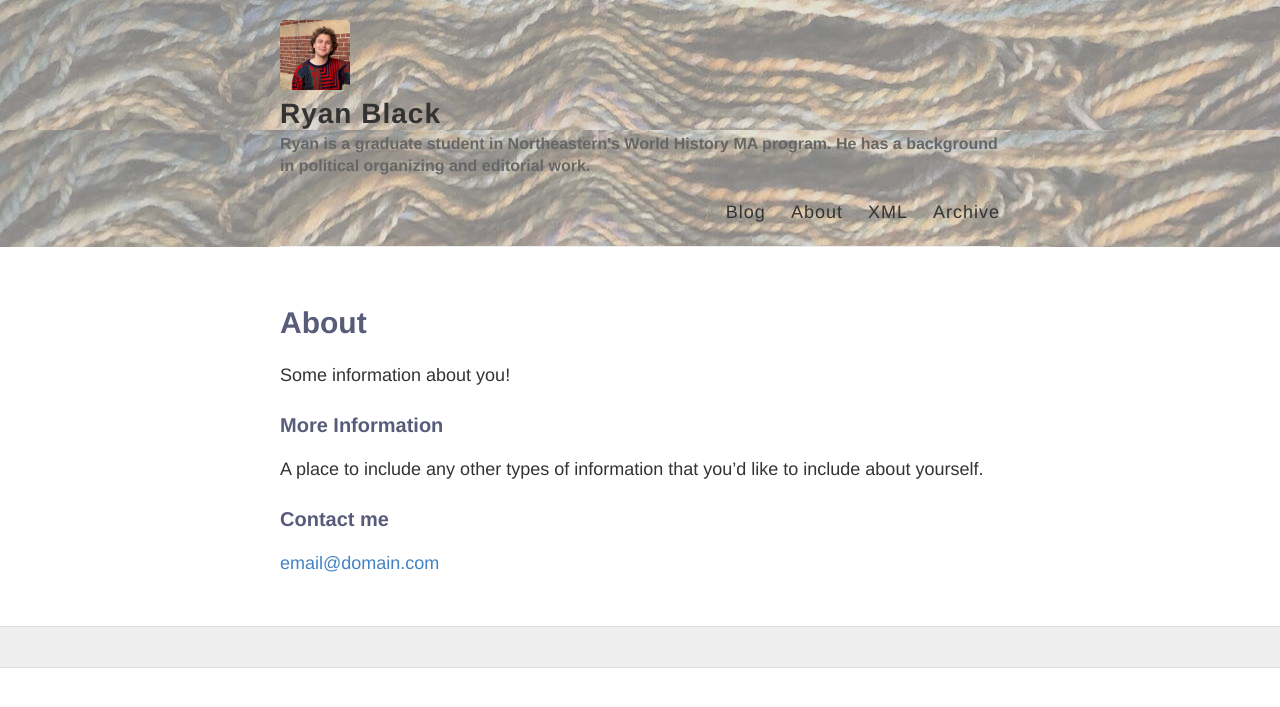
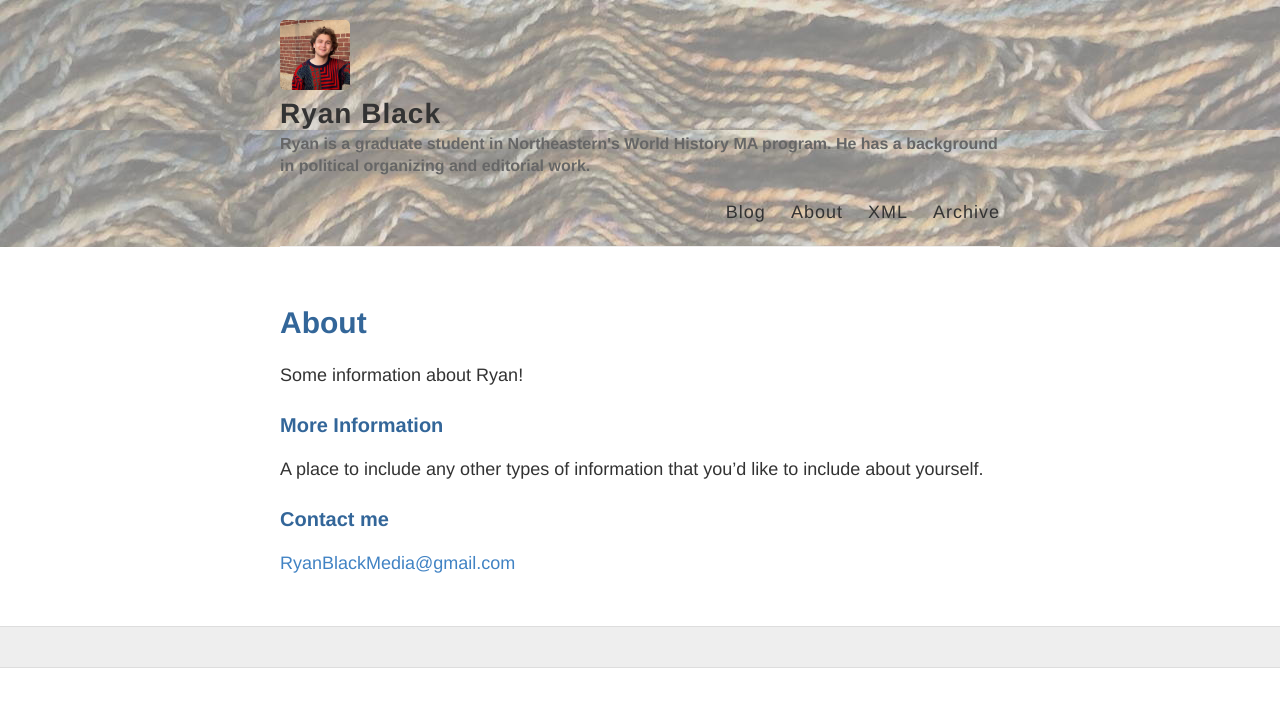
Before and after one commit to RyanBNE/RyanBNE.github.io, a Jekyll site: the page built from about.md, in a window 1280 px wide. Shown: the top 707 px of the page. Built offline with Jekyll 4.4.1, drawn with Linux system fonts in a browser that asks for light colours.

Commit message:
Commit 4

```diff
--- a/_sass/_variables.scss
+++ b/_sass/_variables.scss
@@ -13,7 +13,7 @@ $darkGray: #333;
 $gray: #666;
 $lightGray: #eee;
 $white: #fff;
-$grayBlue: #585c7a;
+$grayBlue: #336699;
 $fuchsia: #e620c8;
 
 // Font stacks
--- a/about.md
+++ b/about.md
@@ -4,7 +4,7 @@ title: About
 permalink: /about/
 ---
 
-Some information about you!
+Some information about Ryan!
 
 ### More Information
 
@@ -12,4 +12,4 @@ A place to include any other types of information that you'd like to include abo
 
 ### Contact me
 
-[email@domain.com](mailto:email@domain.com)
+[RyanBlackMedia@gmail.com](mailto:RyanBlackMedia@gmail.com)
```
